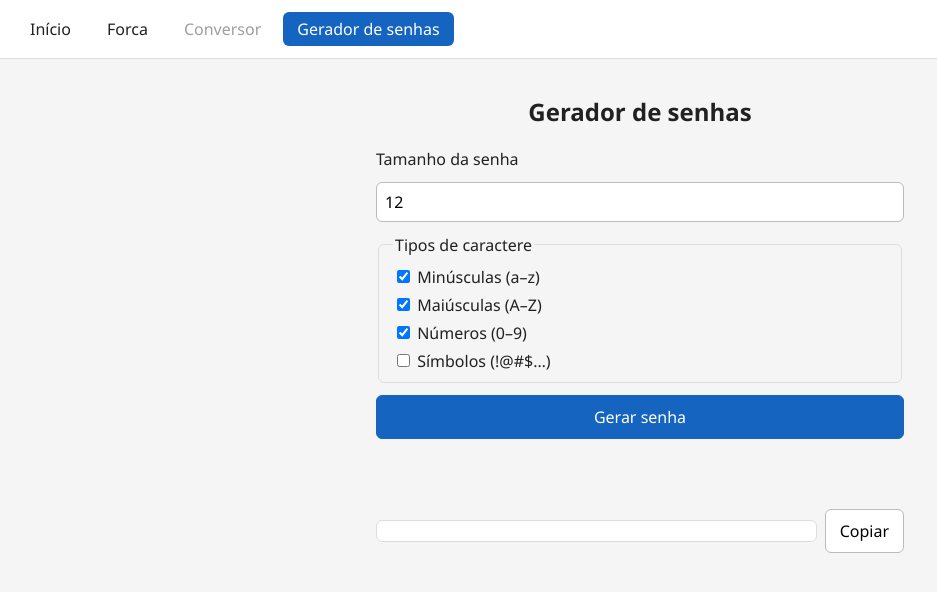
After one commit to HenriqueNicolletti-e-LucasMP8-Projects/exercicios-python, a Flask app: page /senhas in a window 1280 px wide. The commit adds this page. Shown: the top 592 px of the page, without its empty margins (0-937 px from the left). Run offline with Flask 3, Linux system fonts and the light colour scheme.

Commit message:
Adiciona Gerador de senhas
Lógica em src/senhas.py (secrets, validação de tamanho e tipos),
página com formulário e botão de copiar, rotas /senhas e
/api/senhas/gerar, testes e ativação do cartão na home.
O menu agora destaca o item ativo para qualquer exercício.

Co-Authored-By: Claude Sonnet 5.5 <noreply@anthropic.com>

```diff
--- a/app.py
+++ b/app.py
@@ -2,7 +2,7 @@ import os
 
 from flask import Flask, jsonify, render_template, request, session
 
-from src import forca
+from src import forca, senhas
 
 app = Flask(__name__)
 app.secret_key = os.environ.get("SECRET_KEY", "chave-apenas-para-desenvolvimento")
@@ -17,7 +17,7 @@ def estado_da_sessao():
 EXERCICIOS = [
     {"nome": "Forca", "descricao": "Adivinhe a palavra letra por letra antes que o boneco seja enforcado.", "rota": "pagina_forca"},
     {"nome": "Conversor", "descricao": "Converta km↔milhas, °C↔°F e real↔dólar.", "rota": None},
-    {"nome": "Gerador de senhas", "descricao": "Gere senhas escolhendo tamanho e tipos de caractere.", "rota": None},
+    {"nome": "Gerador de senhas", "descricao": "Gere senhas escolhendo tamanho e tipos de caractere.", "rota": "pagina_senhas"},
 ]
 
 
@@ -59,5 +59,26 @@ def api_forca_letra():
     return jsonify(forca.estado_publico(estado))
 
 
+@app.route("/senhas")
+def pagina_senhas():
+    return render_template(
+        "senhas.html", pagina="senhas",
+        tamanho_minimo=senhas.TAMANHO_MINIMO, tamanho_maximo=senhas.TAMANHO_MAXIMO,
+    )
+
+
+@app.post("/api/senhas/gerar")
+def api_senhas_gerar():
+    dados = request.get_json(silent=True) or {}
+    tipos = dados.get("tipos", [])
+    if not isinstance(tipos, list):
+        return jsonify({"erro": "Os tipos de caractere devem ser uma lista."}), 400
+    try:
+        senha = senhas.gerar_senha(dados.get("tamanho"), tipos)
+    except ValueError as erro:
+        return jsonify({"erro": str(erro)}), 400
+    return jsonify({"senha": senha})
+
+
 if __name__ == "__main__":
     app.run(debug=True)
--- /dev/null
+++ b/src/senhas.py
@@ -0,0 +1,50 @@
+import secrets
+import string
+
+TAMANHO_MINIMO = 4
+TAMANHO_MAXIMO = 64
+
+TIPOS = {
+    "minusculas": string.ascii_lowercase,
+    "maiusculas": string.ascii_uppercase,
+    "numeros": string.digits,
+    "simbolos": "!@#$%&*?+-_=",
+}
+
+
+def validar_tamanho(valor):
+    """Converte o tamanho para int. Levanta ValueError se for inválido."""
+    if isinstance(valor, bool):
+        raise ValueError("Informe o tamanho da senha como um número.")
+    try:
+        tamanho = int(str(valor).strip())
+    except ValueError:
+        raise ValueError("Informe o tamanho da senha como um número inteiro.")
+    if not TAMANHO_MINIMO <= tamanho <= TAMANHO_MAXIMO:
+        raise ValueError(f"O tamanho deve ficar entre {TAMANHO_MINIMO} e {TAMANHO_MAXIMO}.")
+    return tamanho
+
+
+def validar_tipos(tipos):
+    """Devolve a lista de tipos escolhidos. Levanta ValueError se vazia ou desconhecida."""
+    escolhidos = [tipo for tipo in TIPOS if tipo in tipos]
+    desconhecidos = [tipo for tipo in tipos if tipo not in TIPOS]
+    if desconhecidos:
+        raise ValueError(f"Tipo de caractere desconhecido: {desconhecidos[0]}.")
+    if not escolhidos:
+        raise ValueError("Escolha pelo menos um tipo de caractere.")
+    return escolhidos
+
+
+def gerar_senha(tamanho, tipos):
+    """Gera uma senha com pelo menos um caractere de cada tipo escolhido."""
+    tamanho = validar_tamanho(tamanho)
+    tipos = validar_tipos(tipos)
+    if tamanho < len(tipos):
+        raise ValueError("O tamanho é menor que a quantidade de tipos escolhidos.")
+
+    todos = "".join(TIPOS[tipo] for tipo in tipos)
+    caracteres = [secrets.choice(TIPOS[tipo]) for tipo in tipos]
+    caracteres += [secrets.choice(todos) for _ in range(tamanho - len(caracteres))]
+    secrets.SystemRandom().shuffle(caracteres)
+    return "".join(caracteres)
--- a/static/estilo.css
+++ b/static/estilo.css
@@ -108,4 +108,41 @@ button:disabled { cursor: default; opacity: 0.7; }
 button.certa { background: #a5d6a7; }
 button.errada { background: #ef9a9a; }
 
+.senhas h1 { text-align: center; }
+
+#form-senha { display: flex; flex-direction: column; gap: 12px; }
+
+#form-senha input[type="number"] {
+  font: inherit;
+  padding: 8px;
+  border: 1px solid #bbb;
+  border-radius: 6px;
+}
+
+#form-senha fieldset {
+  display: flex;
+  flex-direction: column;
+  gap: 6px;
+  padding: 10px 14px;
+  border: 1px solid #ddd;
+  border-radius: 6px;
+}
+
+#gerar { padding: 10px 20px; background: var(--destaque); color: #fff; border-color: var(--destaque); }
+
+.resultado-senha { display: flex; gap: 8px; align-items: center; margin-top: 8px; }
+
+.senha {
+  flex: 1;
+  padding: 10px;
+  background: #fff;
+  border: 1px solid #ddd;
+  border-radius: 6px;
+  font-family: Consolas, monospace;
+  font-size: 1.1rem;
+  word-break: break-all;
+}
+
+.resultado-senha button { padding: 10px 14px; }
+
 #novo-jogo { padding: 8px 20px; background: var(--destaque); color: #fff; border-color: var(--destaque); }
--- /dev/null
+++ b/static/senhas.js
@@ -0,0 +1,42 @@
+const formulario = document.getElementById("form-senha");
+const elMensagem = document.getElementById("mensagem-senha");
+const elResultado = document.getElementById("resultado-senha");
+const elSenha = document.getElementById("senha");
+const botaoCopiar = document.getElementById("copiar");
+
+function mostrarMensagem(texto, classe) {
+  elMensagem.textContent = texto;
+  elMensagem.className = "mensagem " + (classe || "");
+}
+
+formulario.addEventListener("submit", async (evento) => {
+  evento.preventDefault();
+  const tipos = [...formulario.querySelectorAll('input[name="tipos"]:checked')].map((c) => c.value);
+
+  const resposta = await fetch("/api/senhas/gerar", {
+    method: "POST",
+    headers: { "Content-Type": "application/json" },
+    body: JSON.stringify({ tamanho: formulario.tamanho.value, tipos }),
+  });
+  const dados = await resposta.json();
+
+  if (!resposta.ok) {
+    elResultado.hidden = true;
+    mostrarMensagem(dados.erro, "erro");
+    return;
+  }
+
+  elSenha.textContent = dados.senha;
+  elResultado.hidden = false;
+  botaoCopiar.textContent = "Copiar";
+  mostrarMensagem("Senha gerada!", "ok");
+});
+
+botaoCopiar.addEventListener("click", async () => {
+  try {
+    await navigator.clipboard.writeText(elSenha.textContent);
+    botaoCopiar.textContent = "Copiado!";
+  } catch {
+    mostrarMensagem("Não foi possível copiar. Selecione a senha e copie manualmente.", "erro");
+  }
+});
--- a/templates/base.html
+++ b/templates/base.html
@@ -11,7 +11,7 @@
     <a href="{{ url_for('inicio') }}" class="{{ 'ativo' if pagina == 'inicio' }}">Início</a>
     {% for exercicio in exercicios %}
       {% if exercicio.rota %}
-        <a href="{{ url_for(exercicio.rota) }}" class="{{ 'ativo' if pagina == 'forca' and exercicio.rota == 'pagina_forca' }}">{{ exercicio.nome }}</a>
+        <a href="{{ url_for(exercicio.rota) }}" class="{{ 'ativo' if exercicio.rota == 'pagina_' ~ pagina }}">{{ exercicio.nome }}</a>
       {% else %}
         <span class="desativado" title="Em breve">{{ exercicio.nome }}</span>
       {% endif %}
--- /dev/null
+++ b/templates/senhas.html
@@ -0,0 +1,34 @@
+{% extends "base.html" %}
+{% block titulo %}Gerador de senhas{% endblock %}
+
+{% block conteudo %}
+<section class="senhas">
+  <h1>Gerador de senhas</h1>
+
+  <form id="form-senha" novalidate>
+    <label for="tamanho">Tamanho da senha</label>
+    <input id="tamanho" name="tamanho" type="number" min="{{ tamanho_minimo }}" max="{{ tamanho_maximo }}" value="12" inputmode="numeric">
+
+    <fieldset>
+      <legend>Tipos de caractere</legend>
+      <label><input type="checkbox" name="tipos" value="minusculas" checked> Minúsculas (a–z)</label>
+      <label><input type="checkbox" name="tipos" value="maiusculas" checked> Maiúsculas (A–Z)</label>
+      <label><input type="checkbox" name="tipos" value="numeros" checked> Números (0–9)</label>
+      <label><input type="checkbox" name="tipos" value="simbolos"> Símbolos (!@#$…)</label>
+    </fieldset>
+
+    <button id="gerar" type="submit">Gerar senha</button>
+  </form>
+
+  <p id="mensagem-senha" class="mensagem" aria-live="polite"></p>
+
+  <div id="resultado-senha" class="resultado-senha" hidden>
+    <output id="senha" class="senha"></output>
+    <button id="copiar" type="button">Copiar</button>
+  </div>
+</section>
+{% endblock %}
+
+{% block scripts %}
+<script src="{{ url_for('static', filename='senhas.js') }}"></script>
+{% endblock %}
```
Also changed, not shown: CLAUDE.md (+4 -3 lines), tests/test_senhas.py (added, +58 -0 lines), README.md.
